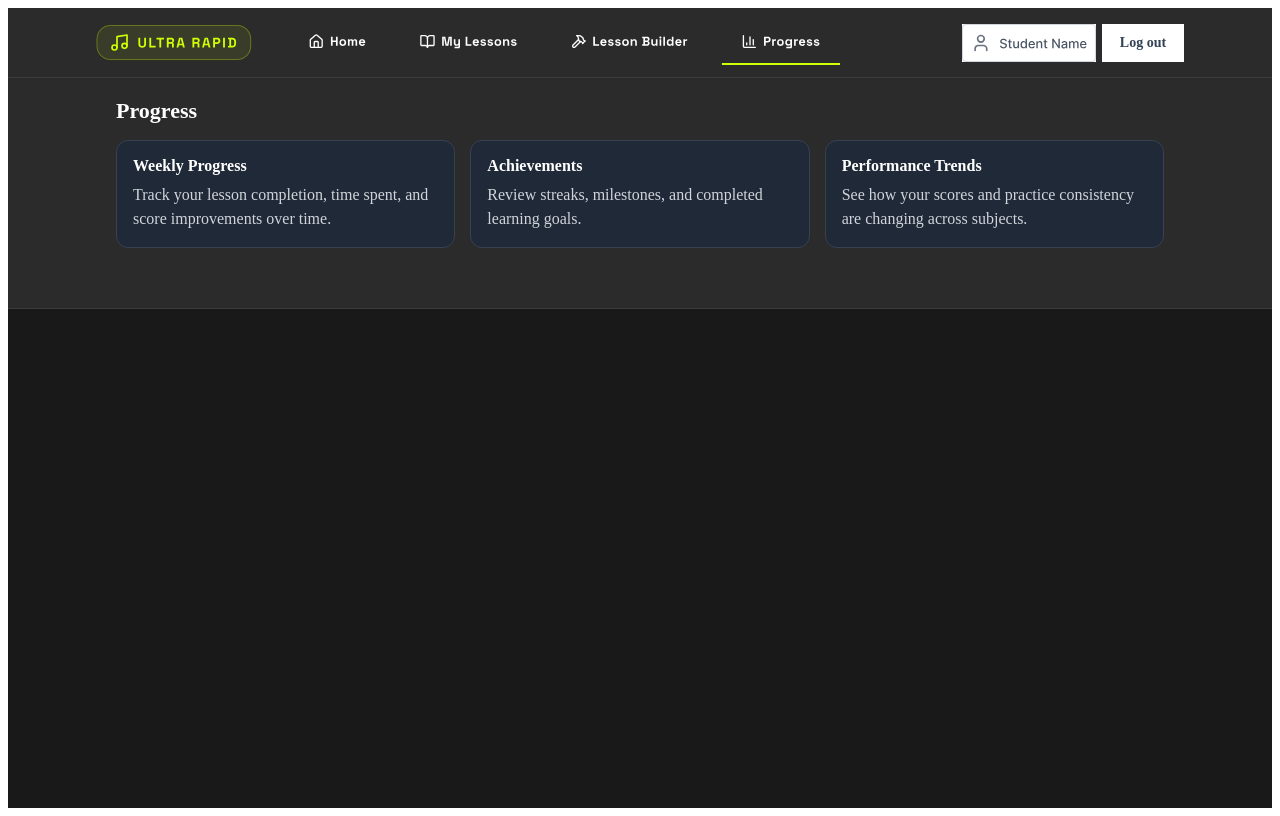
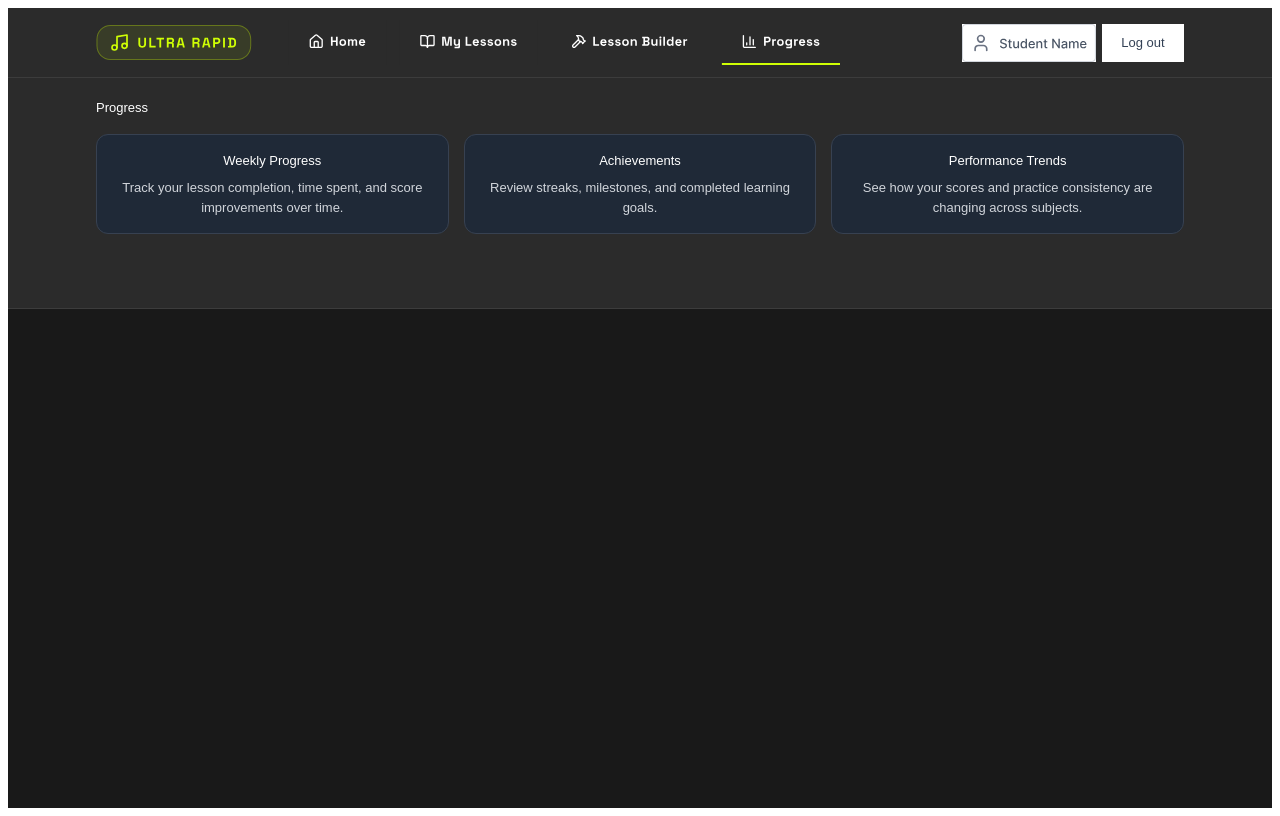
Before and after one commit to Thiiia/ultrarapidplatform, a Next.js app: page /student/progress in a window 1280 px wide. Built offline with nearby package versions, Linux system fonts and the light colour scheme.

Commit message:
Continued Layout fixes

```diff
--- a/app/student/progress/page.tsx
+++ b/app/student/progress/page.tsx
@@ -85,15 +85,14 @@ function DashboardSection({ title, children }: SectionProps) {
           minHeight: 230,
           border: "none",
           borderRadius: 0,
-          padding: 20,
+          padding: "20px 0",
           margin: "0 auto",
         }}
       >
         <h2
+          className={styles.panelTitle}
           style={{
             margin: "0 0 16px 0",
-            fontSize: 22,
-            fontWeight: 700,
             color: "#FFFFFF",
           }}
         >
@@ -274,8 +273,8 @@ function PlaceholderCard({
         padding: 16,
       }}
     >
-      <h3 style={{ margin: "0 0 8px 0", fontSize: 16, color: "#fff" }}>{title}</h3>
-      <p style={{ margin: 0, color: "#d1d5db", lineHeight: 1.5 }}>{description}</p>
+      <h3 style={{ margin: "0 0 8px 0", fontSize: 13, fontWeight: 500, lineHeight: "19.5px", letterSpacing: 0, textAlign: "center", color: "#fff" }}>{title}</h3>
+      <p style={{ margin: 0, color: "#d1d5db", fontSize: 13, fontWeight: 500, lineHeight: "19.5px", letterSpacing: 0, textAlign: "center" }}>{description}</p>
     </div>
   );
 }
@@ -285,6 +284,7 @@ export default function ProgressPage() {
 
   return (
     <div
+      className={styles.studentTypography}
       style={{
         display: "flex",
         flexDirection: "column",
--- a/app/student/student.module.css
+++ b/app/student/student.module.css
@@ -16,7 +16,14 @@
   min-height: 100vh;
   background: #191919;
   color: #ffffff;
-  font-family: Arial, Helvetica, sans-serif;
+  font-family: "Space Grotesk", sans-serif;
+  font-weight: 500;
+  font-style: normal;
+  font-size: 13px;
+  leading-trim: none;
+  line-height: 19.5px;
+  letter-spacing: 0;
+  text-align: center;
 }
 
 .brandBox {
@@ -744,9 +751,14 @@
   width: 82px;
   height: 38px;
   color: #334155;
-  font-size: 14px;
-  font-weight: 700;
-  line-height: 1;
+  font-family: "Space Grotesk", sans-serif;
+  font-size: 13px;
+  font-weight: 500;
+  font-style: normal;
+  leading-trim: none;
+  line-height: 19.5px;
+  letter-spacing: 0;
+  text-align: center;
   text-decoration: none;
   background: #ffffff;
 }
@@ -755,3 +767,27 @@
   background: #d1d5db;
   color: #334155;
 }
+
+
+.studentTypography,
+.studentTypography * {
+  font-family: "Space Grotesk", sans-serif;
+  font-weight: 500;
+  font-style: normal;
+  font-size: 13px;
+  leading-trim: none;
+  line-height: 19.5px;
+  letter-spacing: 0;
+  text-align: center;
+}
+
+.panelTitle {
+  font-family: "Space Grotesk", sans-serif;
+  font-weight: 500;
+  font-style: normal;
+  font-size: 13px;
+  leading-trim: none;
+  line-height: 19.5px;
+  letter-spacing: 0;
+  text-align: left;
+}
```
Also changed, not shown: app/student/StudentDashboard.tsx (+13 -5 lines), app/student/lesson-builder/page.tsx (+5 -5 lines), app/student/lessons/page.tsx (+5 -5 lines).
